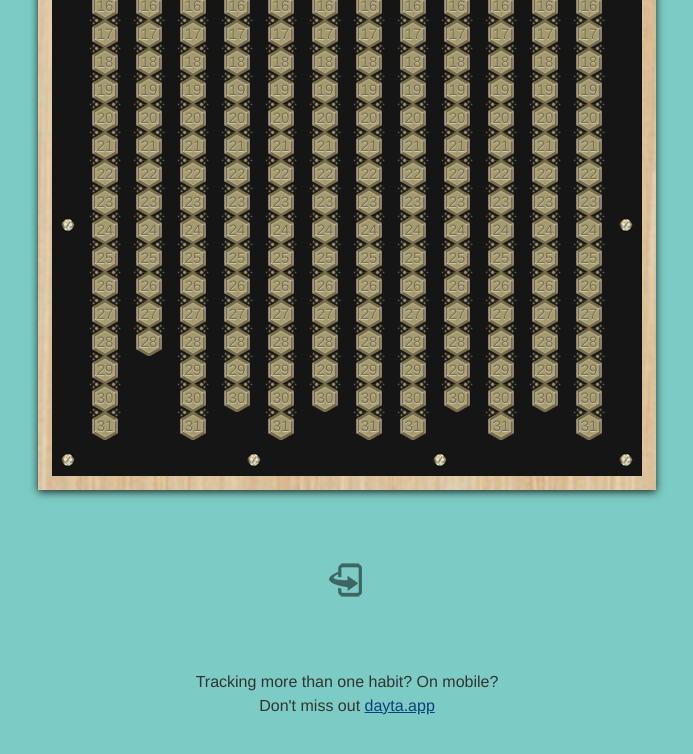
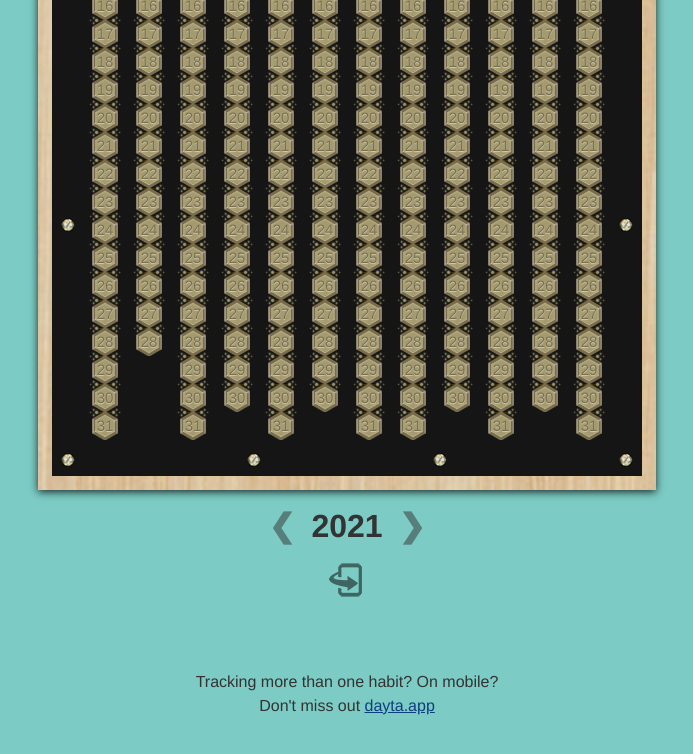
Before and after one commit to zmxv/everydaycalendar, a plain HTML site: page index.html in a window 1280 px wide. Shown: the part 600-1354 px from the top of the page, without its empty margins (293-986 px from the left). Drawn offline with Linux system fonts and the light colour scheme.

Commit message:
add year selector

```diff
--- a/index.css
+++ b/index.css
@@ -173,6 +173,29 @@ p > iframe {
     height: 24px;
 }
 
+.year-selector {
+    position: absolute;
+    left: 0;
+    right: 0;
+    top: 1012px;
+    display: flex;
+    flex-direction: row;
+    align-items: center;
+    justify-content: center;
+    font-weight: bold;
+    font-size: 32px;
+}
+
+.text-button {
+    opacity: .5;
+    cursor: pointer;
+    padding: 0 16px;
+}
+
+.text-button:hover {
+    opacity: 1;
+}
+
 /* flip over icon by Nathan Smith from the Noun Project */
 .flip {
     width: 36px;
--- a/index.html
+++ b/index.html
@@ -20,6 +20,11 @@
             <div class="frame">
                 <div class="board"></div>
                 <div id="board"></div>
+            </div>
+            <div class="year-selector">
+                <span id="prev-year" class="text-button">❮</span>
+                <span id="year"></span>
+                <span id="next-year" class="text-button">❯</span>
             </div>
             <div class="flip"></div>
         </div>
--- a/index.js
+++ b/index.js
@@ -4,7 +4,7 @@
     // up to 366 days of progress. Each year's state is serialized as
     // 61 printable characters ranging from "*" to "i".
     var state = loadState(year);
-    var board = document.getElementById("board");
+    var board = getEl("board");
     renderBoard(year);
 
     // bind events
@@ -14,9 +14,24 @@
     addListener('mouseover', '.lit', toggleCell, function(event) {
         return 'buttons' in event && event.buttons > 0;
     });
+    getEl("prev-year").addEventListener("click", selectYear(-1));
+    getEl("next-year").addEventListener("click", selectYear(1));
+
+
+    function selectYear(delta) {
+        return function() {
+            year += delta;
+            state = loadState(year);
+            renderBoard(year);
+        };
+    }
+
+    function getEl(id) {
+        return document.getElementById(id);
+    }
 
     function flipBoard() {
-        var inner = document.getElementById("inner");
+        var inner = getEl("inner");
         inner.className = inner.className ? "" : "flipped";
     }
 
@@ -41,6 +56,8 @@
             renderCell(d.getMonth(), d.getDate() - 1, i++);
             d.setDate(d.getDate() + 1);
         }
+        // render year
+        getEl("year").innerText = year + "";
     }
 
     function renderCell(mon, day, index) {
```
